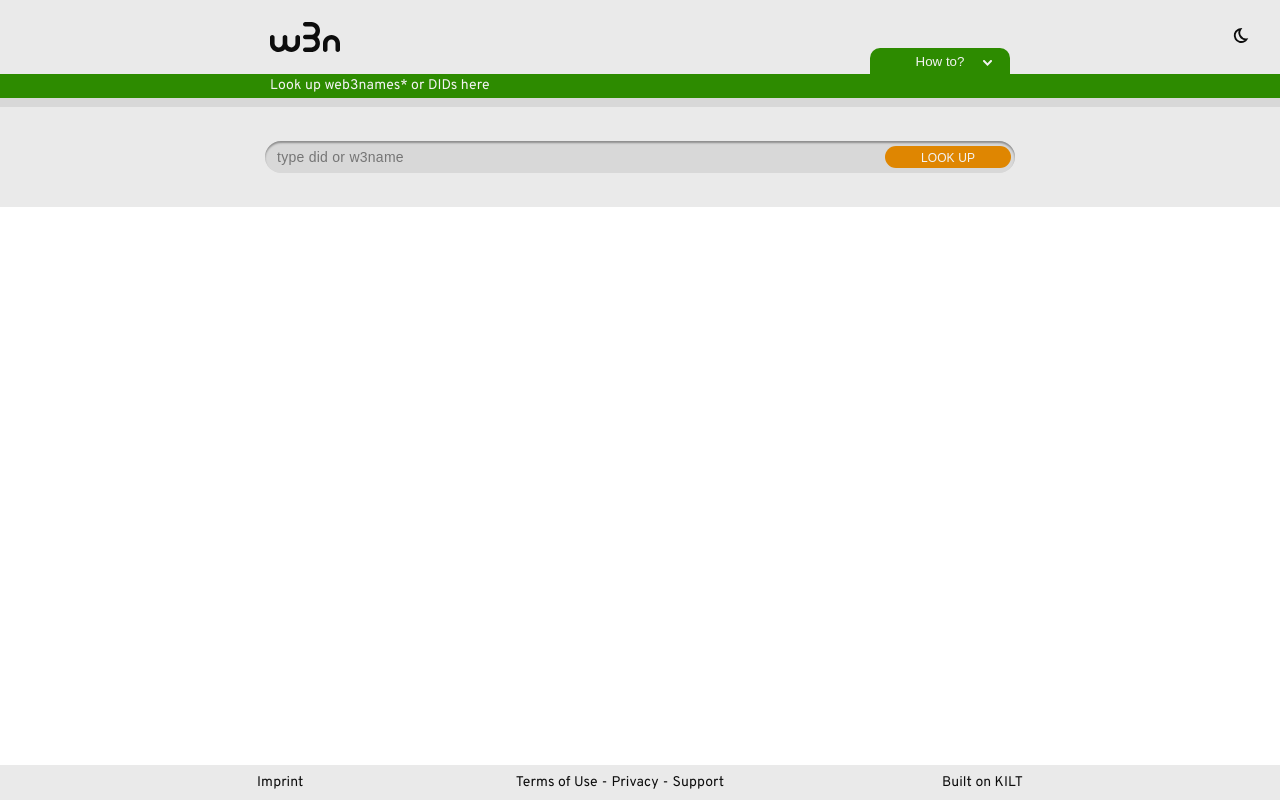
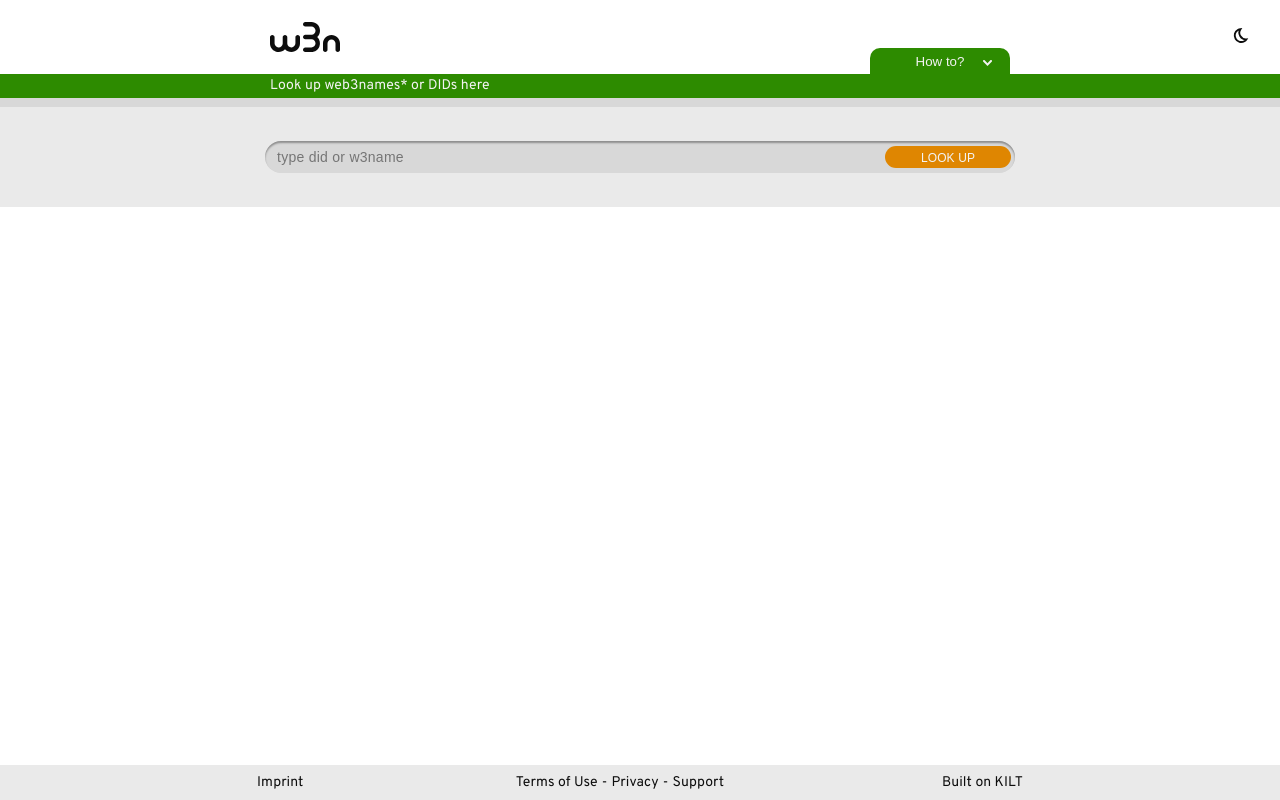
Before and after one commit to KILT-Foundation/w3n.id, a React (Create React App) app: page / in a window 1280 px wide. Built offline with nearby package versions, Linux system fonts and the light colour scheme.

Commit message:
fix: white header background

```diff
--- a/src/Components/Header.tsx
+++ b/src/Components/Header.tsx
@@ -14,7 +14,7 @@ interface Style {
   rotate: string
 }
 const StyledHeader = styled.div`
-  background-color: ${(props) => props.theme.searchbackground};
+  background-color: ${(props) => props.theme.header};
   display: flex;
   flex-direction: column;
   height: fit-content;
--- a/src/Themes/Theme.ts
+++ b/src/Themes/Theme.ts
@@ -2,6 +2,7 @@ export const LightTheme = {
   web3name: '#2D8B00',
   btnborder: '#2D8B00',
   searchbackground: '#EAEAEA',
+  haeder: '#fff',
   searchbtn: '#DF8601',
   seperator: '#2D8B00',
   headersecondary: 'rgb(45, 139, 0)',
@@ -20,6 +21,7 @@ const DarkTheme = {
   btnborder: '#3DC000',
   searchbar: '#d8d8d8',
   searchbackground: '#191919',
+  header: '#191919',
   searchbtn: '#DF8601',
   seperator: '#3DC000',
   headersecondary: '#256606',
```
